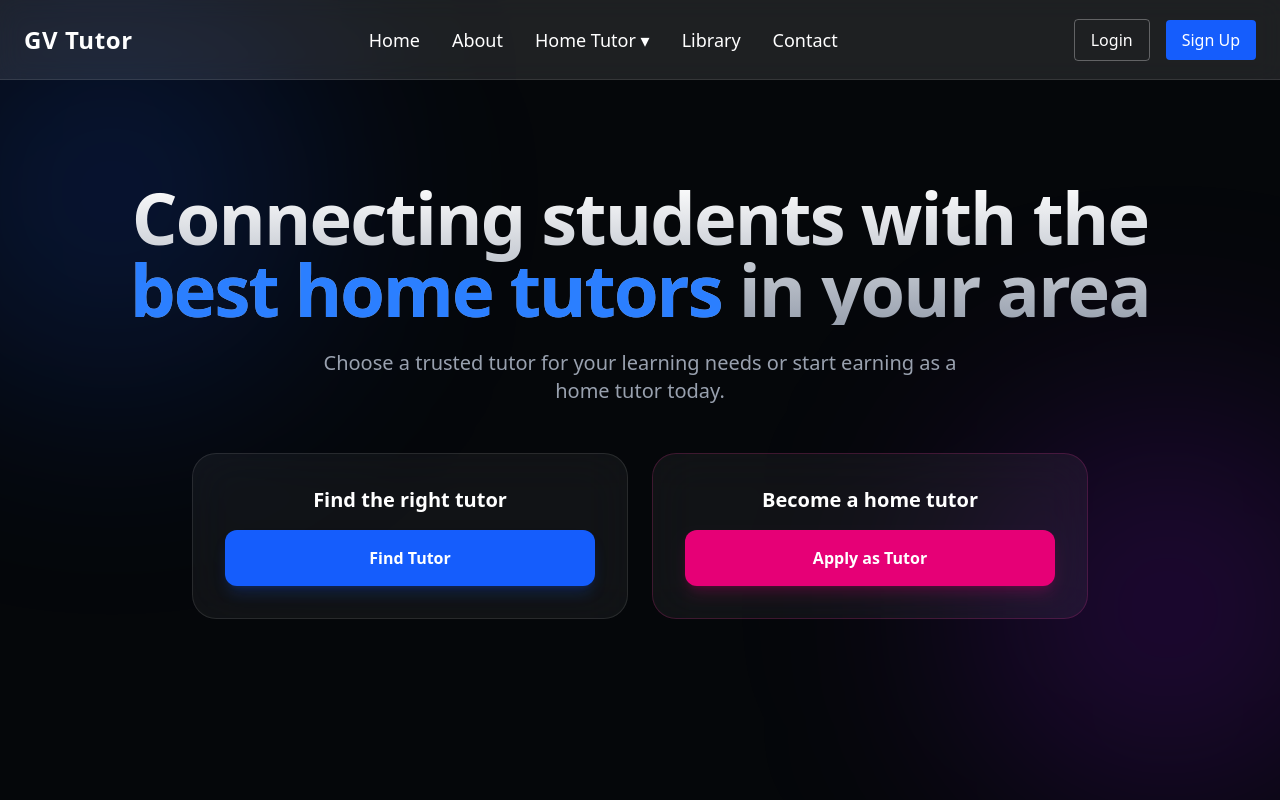
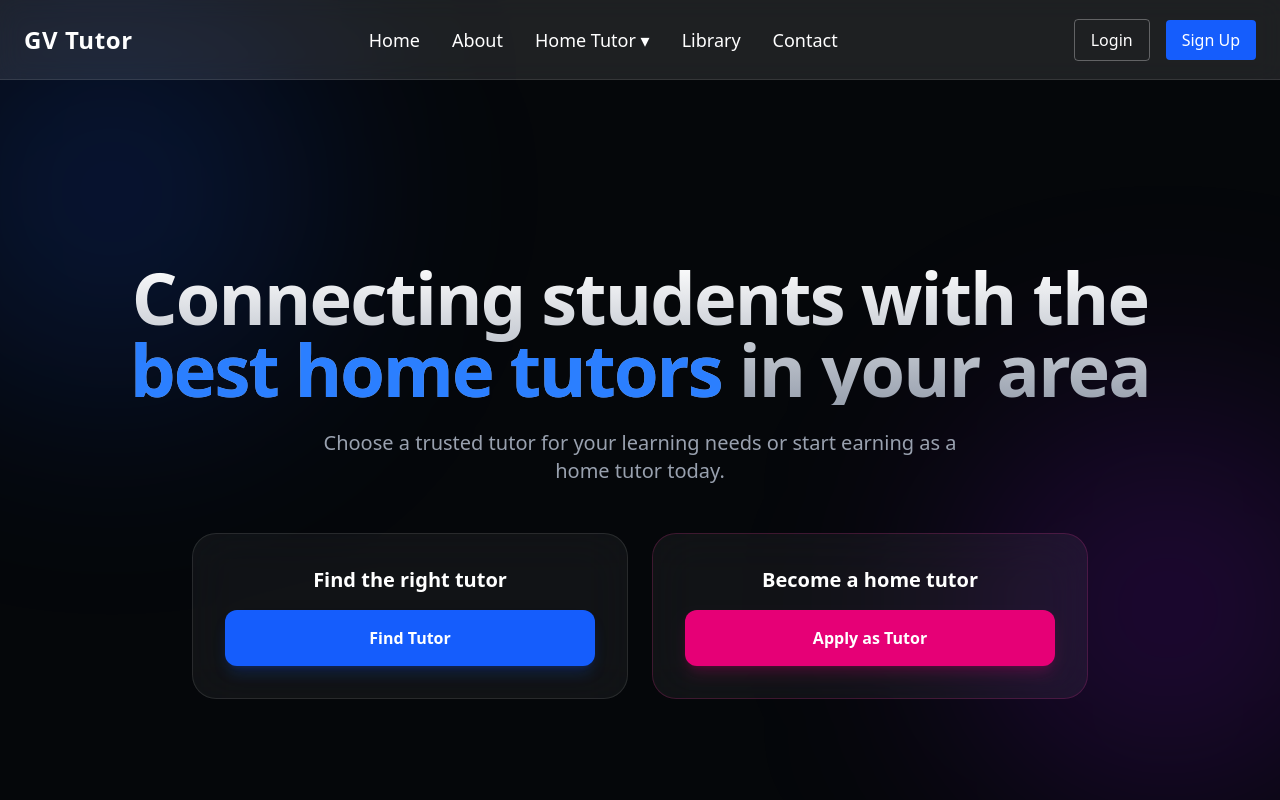
Before and after one commit to shashankdubey00/gv-tutor, a React app in the folder frontend/: page / in a window 1280 px wide. Shown: the top 800 px of the page. Built offline with nearby package versions, Linux system fonts and the light colour scheme; no server answers; the HTML template or start-up script is replaced by a standard one.

Commit message:
Move hero heading down to prevent it from being hidden behind navbar

```diff
--- a/frontend/src/components/Hero.jsx
+++ b/frontend/src/components/Hero.jsx
@@ -29,7 +29,7 @@ const Hero = () => {
     <div className="bg-[#05070a] text-white selection:bg-blue-500/30">
 
       {/* SECTION 1: HERO */}
-      <section className="relative min-h-screen flex flex-col justify-center items-center px-6 overflow-hidden">
+      <section className="relative min-h-screen flex flex-col justify-center items-center px-6 overflow-hidden pt-32 md:pt-40">
         {/* Animated Background Glows */}
         <div className="absolute top-0 -left-20 w-96 h-96 bg-blue-600/20 rounded-full blur-[120px]" />
         <div className="absolute bottom-0 -right-20 w-96 h-96 bg-purple-600/20 rounded-full blur-[120px]" />
```
